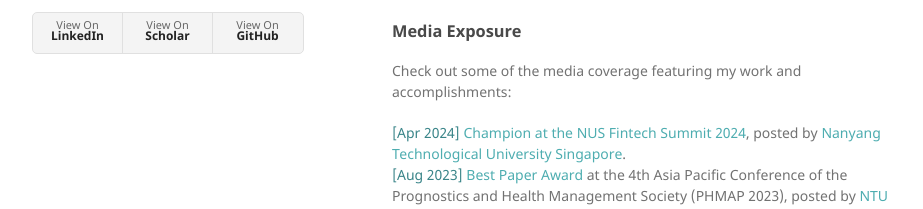
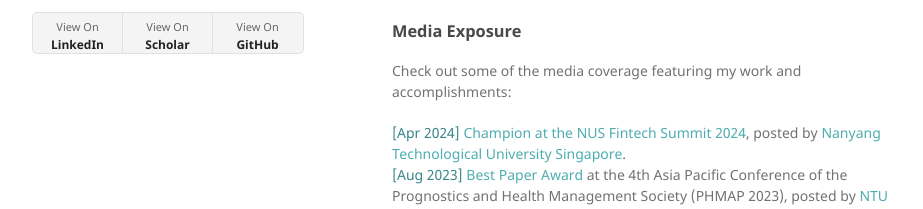
Before and after one commit to jiaxiang-cheng/jiaxiang-cheng.github.io, a Jekyll site: the page built from index.md, in a window 1280 px wide. Shown: the part 366-575 px from the top of the page, without its empty margins (178-1101 px from the left). Built offline with Jekyll 4.4.1, drawn with Linux system fonts in a browser that asks for light colours; our own code applies the rules of GitHub Pages for plain Markdown files.

```diff
--- a/_sass/jekyll-theme-minimal.scss
+++ b/_sass/jekyll-theme-minimal.scss
@@ -151,13 +151,12 @@ ul.downloads {
 }
 
 .downloads a {
-  line-height:1;
+  line-height:1.5;
   font-size:11px;
   color:#676767;
   display:block;
   text-align:center;
   padding-top:6px;
-  padding-bottom:6px;
   height:34px;
 }
 
```
